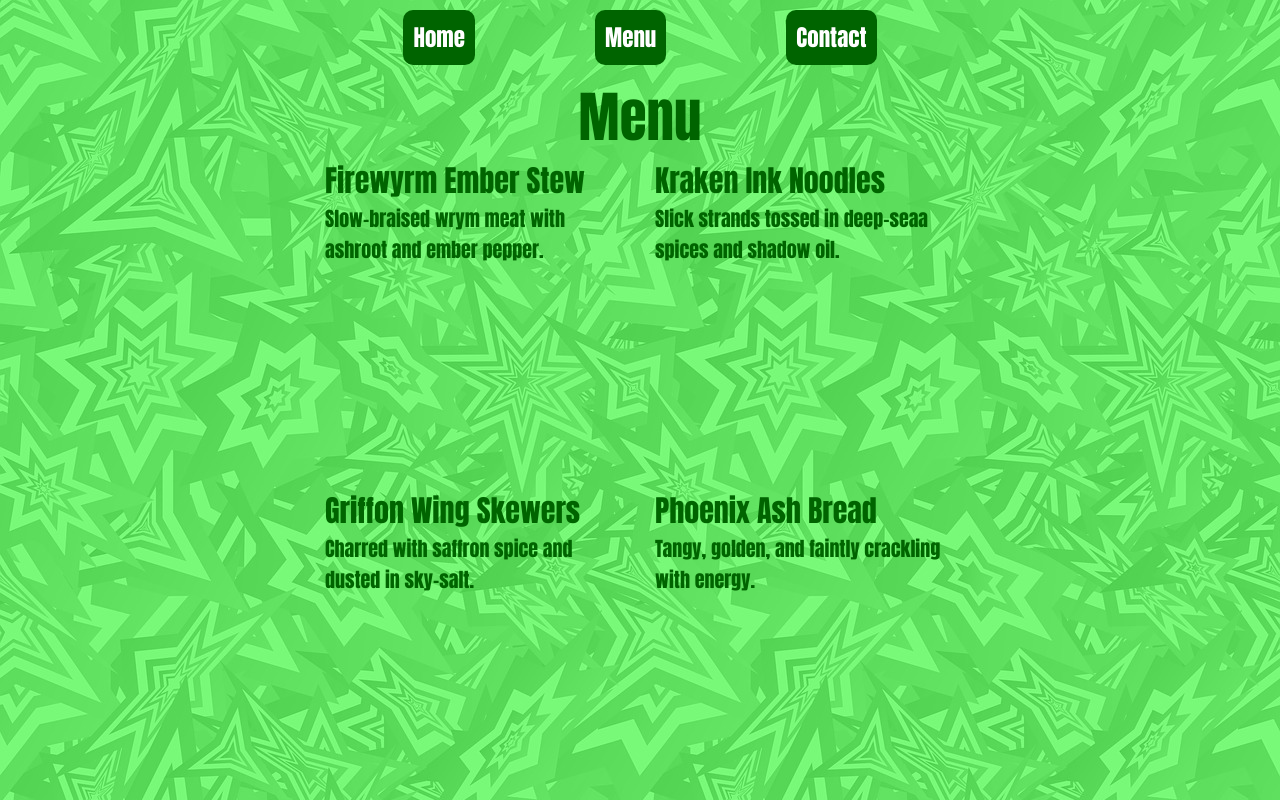
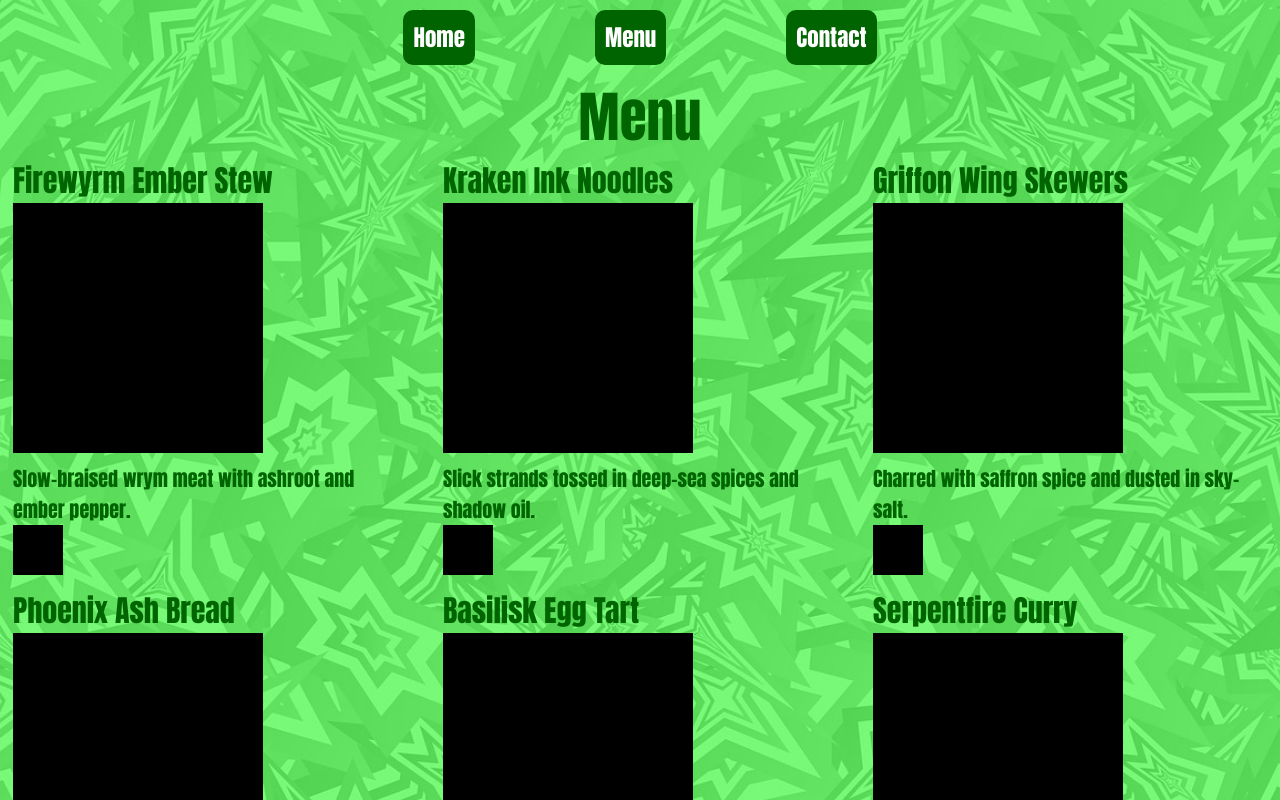
Before and after one commit to Noah-Gullo/restaurant-page, a website built with webpack: page src/template.html in a window 1280 px wide. Both pictures are taken after a click on the button "Menu". Shown: the top 800 px of the page. Built offline with nearby package versions, Linux system fonts and the light colour scheme.

Commit message:
Add placeholder item and price images

```diff
--- a/src/modules/menu.js
+++ b/src/modules/menu.js
@@ -1,3 +1,5 @@
+import placeholderItem from "../images/placeholderitem.png"
+import placeholderCoin from "../images/placeholdercoin.png";
 export let menuContent = document.createElement("div");
 menuContent.setAttribute("id", "menuContent");
 const title = document.createElement("h1");
@@ -7,10 +9,10 @@ menuGrid.setAttribute("id", "menuGrid");
 const dishNames = ["Firewyrm Ember Stew", "Kraken Ink Noodles", "Griffon Wing Skewers", "Phoenix Ash Bread",
                    "Basilisk Egg Tart", "Serpentfire Curry",]
 const dishDescriptions = ["Slow-braised wrym meat with ashroot and ember pepper.",
-                          "Slick strands tossed in deep-seaa spices and shadow oil.",
+                          "Slick strands tossed in deep-sea spices and shadow oil.",
                           "Charred with saffron spice and dusted in sky-salt.",
-                          "Tangy, golden, and faintly crackling with energy.",
-                          "Warm loaves that glow faintly and never truly burn.",
+                          "Tangy, golden, and faintly crackling with glowing energy.",
+                          "Warm loaves that glow faintly and never truly burns.",
                           "Blazing hot stew brewed from jungle herbs and scaled meats.",];
 
 const populateGrid = function(){
@@ -18,12 +20,15 @@ const populateGrid = function(){
         const item = document.createElement("h3");
         item.setAttribute("id", "item"+i);
         item.textContent = dishNames[i];
-        const itemImg= document.createElement("img");
+        const itemImg = document.createElement("img");
+        itemImg.src = placeholderItem;
         const itemDescription = document.createElement("h4");
         itemDescription.textContent = dishDescriptions[i];
-
+        const currencyImg = document.createElement("img");
+        currencyImg.src = placeholderCoin;
         item.appendChild(itemImg);
         item.appendChild(itemDescription);
+        item.append(currencyImg);
         menuGrid.appendChild(item);
     }
 }
--- a/src/styles.css
+++ b/src/styles.css
@@ -93,13 +93,17 @@ button:active{
 
 #menuGrid{
     display: grid;
-    grid-template-columns: repeat(2, 300px);
-    grid-template-rows: repeat(3, 300px);
+    grid-template-columns: repeat(3, 400px);
+    grid-template-rows: repeat(3, 400px);
     grid-auto-rows: 300px;
     gap: 30px;
     justify-content: flex-start;
 }
 
+#menuGrid > *{
+    margin-left: 3px;
+}
+
 #menuGrid > h3 > h4{
     margin: 0px;
 }
```
Also changed, not shown: src/images/placeholdercoin.png (added), src/images/placeholderitem.png (added).
